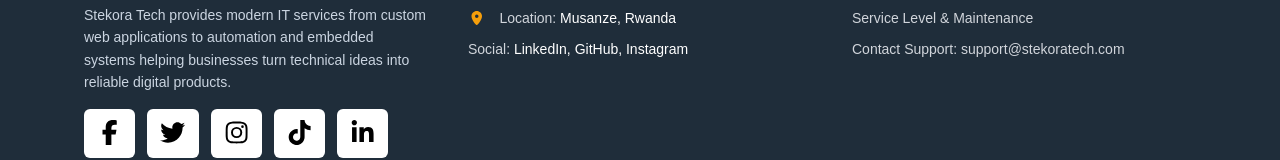
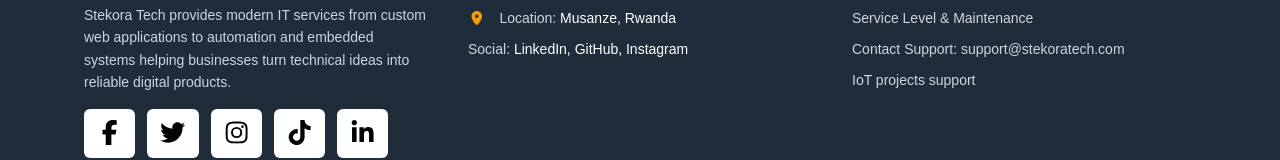
Before and after one commit to ishimwe-steven/stekora-uzi, a React (Vite) app in the folder frontend/: page / in a window 1280 px wide. Shown: the part 1090-1250 px from the top of the page. Built offline with nearby package versions, Linux system fonts and the light colour scheme; no server answers.

Commit message:
footer update

```diff
--- a/frontend/src/components/public/Footer.jsx
+++ b/frontend/src/components/public/Footer.jsx
@@ -59,6 +59,7 @@ export default function Footer() {
               <li>Project Support</li>
               <li>Service Level & Maintenance</li>
               <li>Contact Support: support@stekoratech.com</li>
+              <li>IoT projects support</li>
             </ul>
           </div>
         </div>
```
Also changed, not shown: 2 other files (tests, documents, lock files or other folders).
